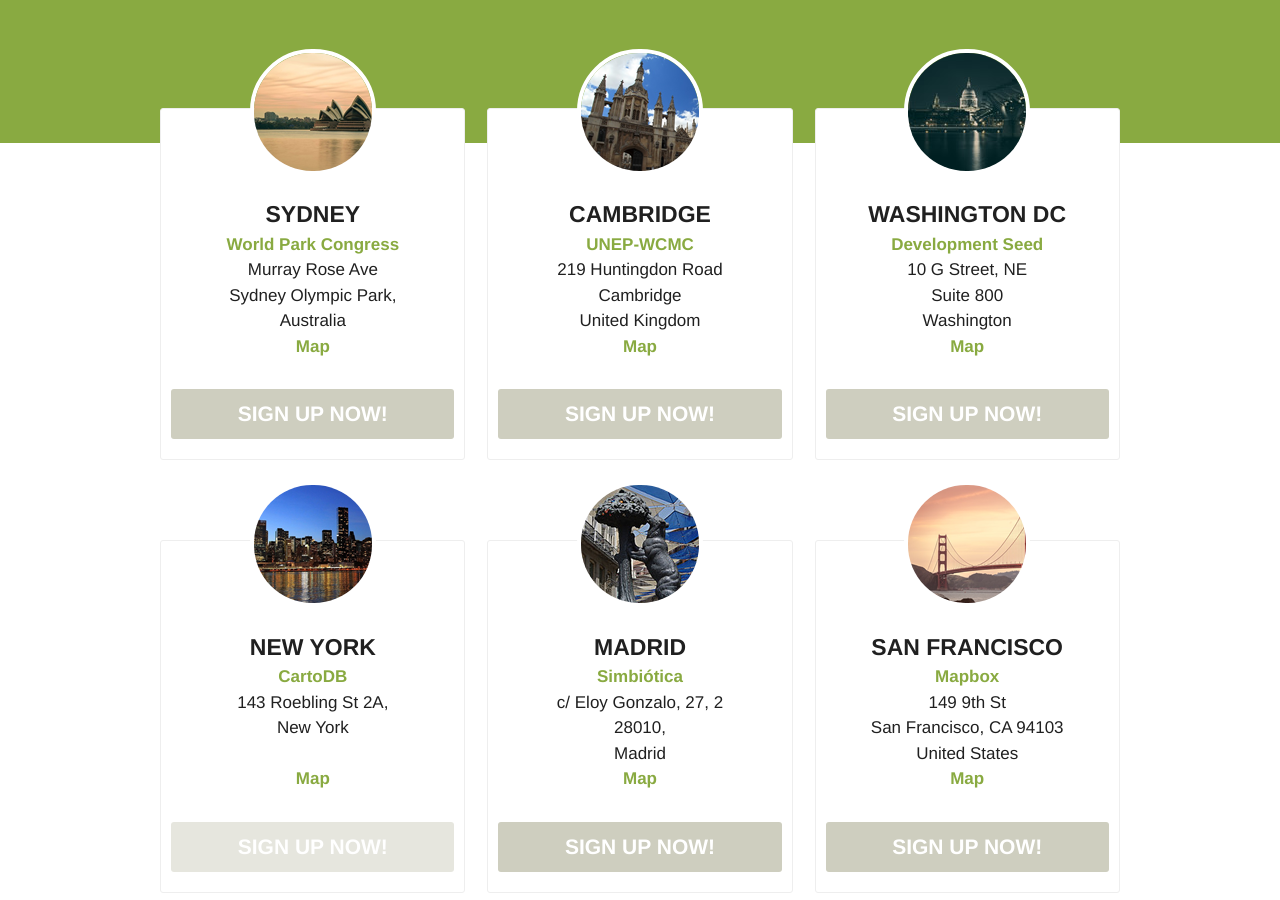
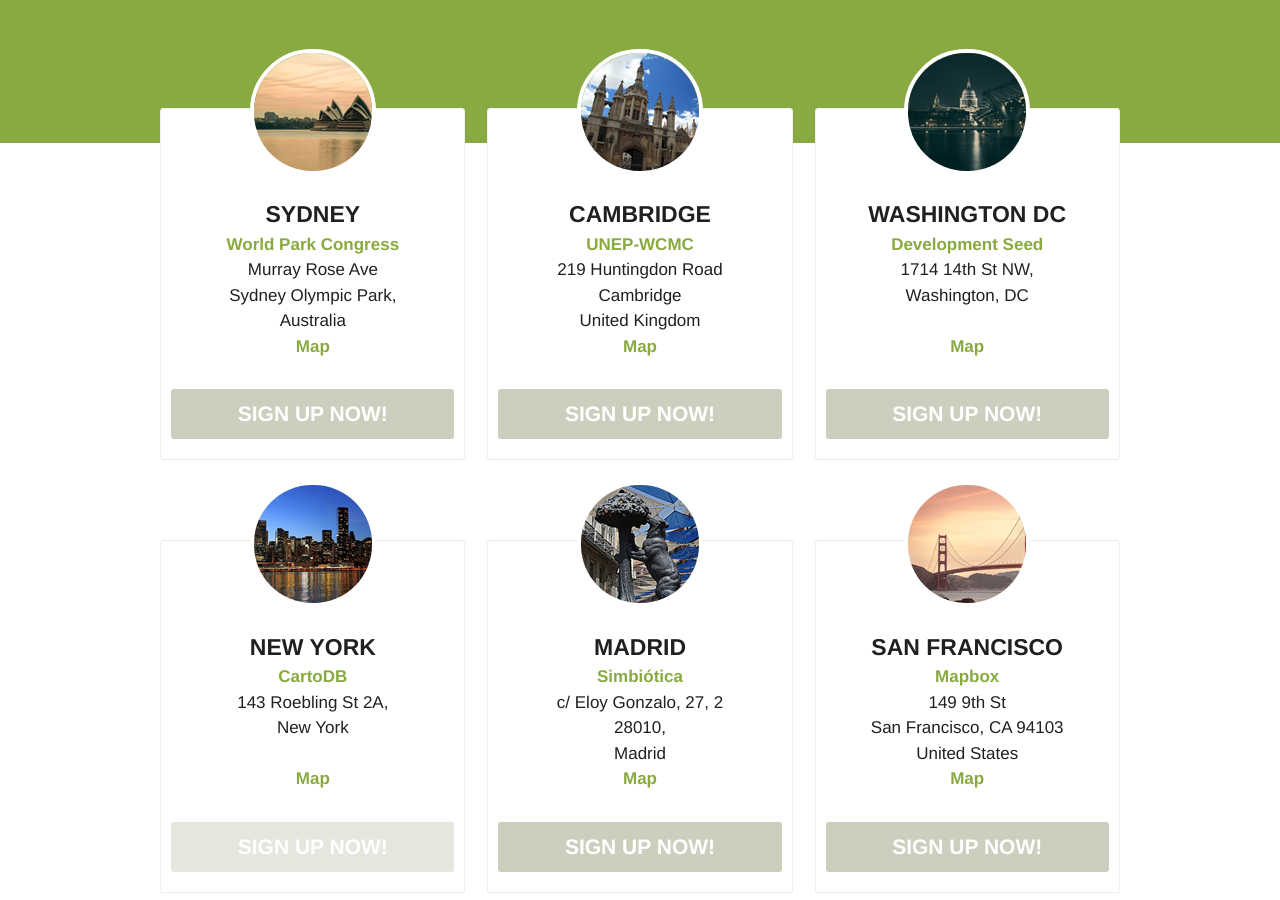
Before and after one commit to EcoHack/ecohack.github.io, a Jekyll site: the page built from index.html, in a window 1280 px wide and 900 px high, scrolled down 392 px. Built offline with Jekyll 4.4.1, drawn with Linux system fonts in a browser that asks for light colours.

```diff
--- a/index.html
+++ b/index.html
@@ -48,9 +48,9 @@ lang: en
           <p>
             <strong class="section-header">Washington DC</strong>
             <span><a href="http://www.developmentseed.org/" target=_blank>Development Seed</a></span>
-            10 G Street, NE<br />
-            Suite 800<br />
-            Washington<br />
+            1714 14th St NW,<br />
+            Washington, DC<br />
+            <br />
             <a href="https://www.google.es/maps/place/10+G+St+NE+%23800,+Washington,+DC+20002,+EE.+UU./@38.8989821,-77.0081139,17z/data=!3m1!4b1!4m2!3m1!1s0x89b7b820dc995443:0x352f5be59490ae10" target=_blank>Map</a>
           </p>
           <a href="https://nvite.com/EcoHack/b41" class="signup">SIGN UP NOW!</a>
```
